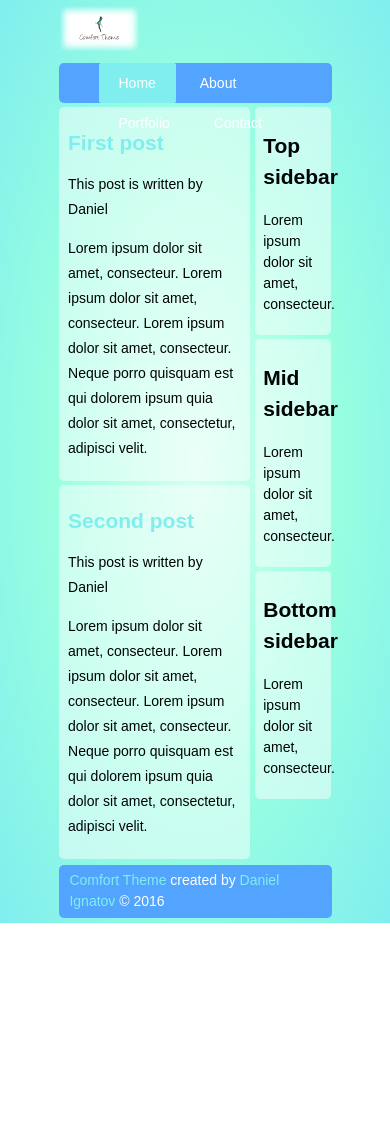
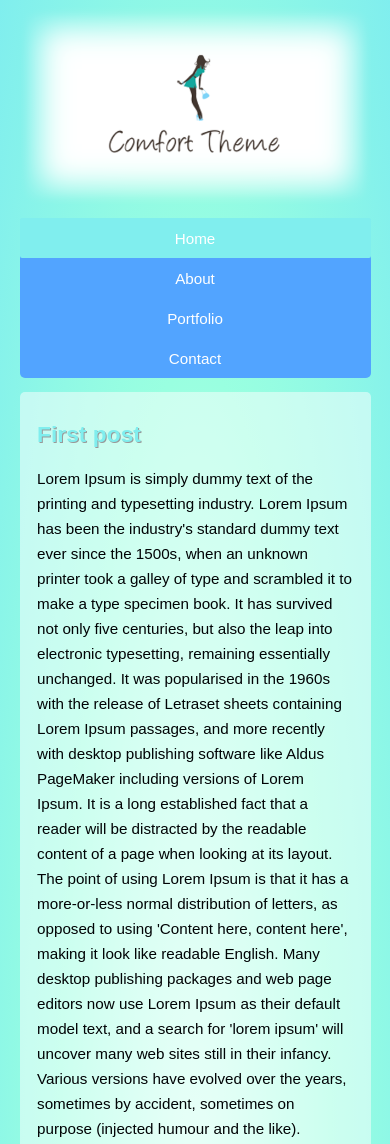
Before and after one commit to danielignatov/HTML5-CSS-Responsive-Website-Theme-Comfort, a plain HTML site: page index.html in a window 390 px wide. Shown: the top 1144 px of the page. Before the commit the page ends 923 px from the top, so only its background shows below. Drawn offline with Linux system fonts and the light colour scheme.

Commit message:
Added responsive design for 720p devices

```diff
--- a/style.css
+++ b/css/style.css
@@ -83,7 +83,7 @@ a:hover, a:active {
     float: left;
 }
 
-.top-content {
+.article-content {
     background-color: rgba(255,255,255,0.5);
     border-radius: 5px;
     -moz-border-radius: 5px;
@@ -92,40 +92,18 @@ a:hover, a:active {
     margin-top: 2%;
 }
 
-.bottom-content {
-    background-color: rgba(255,255,255,0.5);
-    border-radius: 5px;
-    -moz-border-radius: 5px;
-    -webkit-border-radius: 5px;
-    padding: 3% 5%;
-    margin-top: 2%;
+.article-header h2 {
+    text-shadow: 1px 1px #999;
 }
 
-.top-sidebar {
-    width: 22%;
-    float: left;
-    background-color: rgba(255,255,255,0.5);
-    border-radius: 5px;
-    -moz-border-radius: 5px;
-    -webkit-border-radius: 5px;
-    margin-top: 1.5%;
-    margin-left: 2%;
-    padding: 2% 3%;
+.post-info {
+    font-style: italic;
+    color: #999;
+    font-size: 90%;
+    text-shadow: 1px 1px #fff;
 }
 
-.mid-sidebar {
-    width: 22%;
-    float: left;
-    background-color: rgba(255,255,255,0.5);
-    border-radius: 5px;
-    -moz-border-radius: 5px;
-    -webkit-border-radius: 5px;
-    margin-top: 1.5%;
-    margin-left: 2%;
-    padding: 2% 3%;
-}
-
-.bottom-sidebar {
+.sidebar {
     width: 22%;
     float: left;
     background-color: rgba(255,255,255,0.5);
@@ -141,11 +119,11 @@ a:hover, a:active {
     width: 100%;
     float: left;
     background-color: #52a4ff;
-    border-radius: 5px;
-    -moz-border-radius: 5px;
-    -webkit-border-radius: 5px;
+    border-radius: 5px 5px 0 0;
+    -moz-border-radius: 5px 5px 0 0;
+    -webkit-border-radius: 5px 5px 0 0;
     margin-top: 2%;
-    margin-bottom: 2%;
+    margin-bottom: 0;
 }
 
 .main-footer p {
@@ -153,3 +131,52 @@ a:hover, a:active {
     width: 92%;
     margin: 2% auto;
 }
+
+/* For screens width 150px to 720px */
+@media only screen and (min-width: 150px) and (max-width: 720px) {
+    .wrapper {
+        width: 90%;
+        font-size: 95%;
+    }
+
+    .main-header img {
+        width: 100%;
+    }
+
+    .main-header nav {
+        height: 160px;
+    }
+
+    .main-header nav ul {
+        padding-left: 0;
+    }
+
+    .main-header nav ul li {
+        width: 100%;
+        text-align: center;
+
+    }
+
+    .main-header nav a:link, .main-header nav a:visited {
+        padding: 10px 20px;
+        height: 20px;
+        display: block;
+    }
+
+    .content {
+        width: 100%;
+        float: left;
+        margin-top: 2%;
+    }
+
+    .post-info {
+        display: none;
+    }
+
+    .sidebar {
+        width: 94%;
+        margin-top: 2%;
+        margin-left: 0;
+        padding: 2% 3%;
+    }
+}
--- a/index.html
+++ b/index.html
@@ -2,12 +2,14 @@
 <!-- ** http://danielignatov.com ** -->
 <!DOCTYPE html>
 <html lang="en">
+
 <head>
     <title>Comfort Theme</title>
     <meta charset="utf-8" />
     <meta name="viewport" content="width=device-width, initial-scale=1.0" />
-        <link rel="stylesheet" type="text/css" href="style.css" />
+    <link rel="stylesheet" type="text/css" href="css/style.css" />
 </head>
+
 <body class="wrapper">
     <header class="main-header">
         <img src="img/logo.png" alt="logo" />
@@ -23,47 +25,73 @@
 
     <div class="main-content">
         <div class="content">
-                <article class="top-content">
+            <article class="article-content">
                 <header class="article-header">
                     <h2><a href="#" title="First post">First post</a></h2>
                 </header>
                 <footer class="article-post-info">
-                        <p class="post-info">This post is written by Daniel</p>
+                    <p class="post-info">This post is written by Ipsum</p>
                 </footer>
-                    <content class="article-content">
-                        <p>Lorem ipsum dolor sit amet, consecteur. Lorem ipsum dolor sit amet, consecteur. Lorem ipsum dolor sit amet, consecteur. Neque porro quisquam est qui dolorem ipsum quia dolor sit amet, consectetur, adipisci velit.</p>
+                <content>
+                    <p>Lorem Ipsum is simply dummy text of the printing and typesetting industry. Lorem Ipsum has been the industry's
+                        standard dummy text ever since the 1500s, when an unknown printer took a galley of type and scrambled
+                        it to make a type specimen book. It has survived not only five centuries, but also the leap into
+                        electronic typesetting, remaining essentially unchanged. It was popularised in the 1960s with the
+                        release of Letraset sheets containing Lorem Ipsum passages, and more recently with desktop publishing
+                        software like Aldus PageMaker including versions of Lorem Ipsum. It is a long established fact that
+                        a reader will be distracted by the readable content of a page when looking at its layout. The point
+                        of using Lorem Ipsum is that it has a more-or-less normal distribution of letters, as opposed to
+                        using 'Content here, content here', making it look like readable English. Many desktop publishing
+                        packages and web page editors now use Lorem Ipsum as their default model text, and a search for 'lorem
+                        ipsum' will uncover many web sites still in their infancy. Various versions have evolved over the
+                        years, sometimes by accident, sometimes on purpose (injected humour and the like).
+                    </p>
                 </content>
             </article>
 
-                <article class="top-content">
+            <article class="article-content">
                 <header class="article-header">
                     <h2><a href="#" title="First post">Second post</a></h2>
                 </header>
                 <footer class="article-post-info">
-                        <p class="post-info">This post is written by Daniel</p>
+                    <p class="post-info">This post is written by Lorem</p>
                 </footer>
-                    <content class="article-content">
-                        <p>Lorem ipsum dolor sit amet, consecteur. Lorem ipsum dolor sit amet, consecteur. Lorem ipsum dolor sit amet, consecteur. Neque porro quisquam est qui dolorem ipsum quia dolor sit amet, consectetur, adipisci velit.</p>
+                <content>
+                    <p>There are many variations of passages of Lorem Ipsum available, but the majority have suffered alteration
+                        in some form, by injected humour, or randomised words which don't look even slightly believable.
+                        If you are going to use a passage of Lorem Ipsum, you need to be sure there isn't anything embarrassing
+                        hidden in the middle of text. All the Lorem Ipsum generators on the Internet tend to repeat predefined
+                        chunks as necessary, making this the first true generator on the Internet. It uses a dictionary of
+                        over 200 Latin words, combined with a handful of model sentence structures, to generate Lorem Ipsum
+                        which looks reasonable. The generated Lorem Ipsum is therefore always free from repetition, injected
+                        humour, or non-characteristic words etc.</p>
                 </content>
             </article>
         </div>
     </div>
 
-        <aside class="top-sidebar">
+    <aside class="sidebar">
         <article>
             <h2>Top sidebar</h2>
-                <p>Lorem ipsum dolor sit amet, consecteur.</p>
+            <p>Contrary to popular belief, Lorem Ipsum is not simply random text. It has roots in a piece of classical Latin
+                literature from 45 BC, making it over 2000 years old. Richard McClintock, a Latin professor at Hampden-Sydney
+                College in Virginia, looked up one of the more obscure Latin words, consectetur, from a Lorem Ipsum passage,
+                and going through the cites of the word in classical literature, discovered the undoubtable source.</p>
         </article>
     </aside>
 
-        <aside class="mid-sidebar">
+    <aside class="sidebar">
         <article>
             <h2>Mid sidebar</h2>
-                <p>Lorem ipsum dolor sit amet, consecteur.</p>
+            <p>Lorem Ipsum comes from sections 1.10.32 and 1.10.33 of "de Finibus Bonorum et Malorum" (The Extremes of Good
+                and Evil) by Cicero, written in 45 BC. This book is a treatise on the theory of ethics, very popular during
+                the Renaissance. The first line of Lorem Ipsum, "Lorem ipsum dolor sit amet..", comes from a line in section
+                1.10.32.
+            </p>
         </article>
     </aside>
 
-        <aside class="bottom-sidebar">
+    <aside class="sidebar">
         <article>
             <h2>Bottom sidebar</h2>
             <p>Lorem ipsum dolor sit amet, consecteur.</p>
@@ -71,7 +99,9 @@
     </aside>
 
     <footer class="main-footer">
-            <p><a href="http://github.com/danielignatov/HTML5-CSS-Responsive-Website-Theme-Comfort">Comfort Theme</a> created by <a href="http://danielignatov.com/">Daniel Ignatov</a> &copy; 2016</p>
+        <p><a href="http://github.com/danielignatov/HTML5-CSS-Responsive-Website-Theme-Comfort">Comfort Theme</a> created by
+            <a href="http://danielignatov.com/">Daniel Ignatov</a> &copy; 2016</p>
     </footer>
 </body>
+
 </html>
```
Lines whose indentation alone changed are shown as unchanged.
